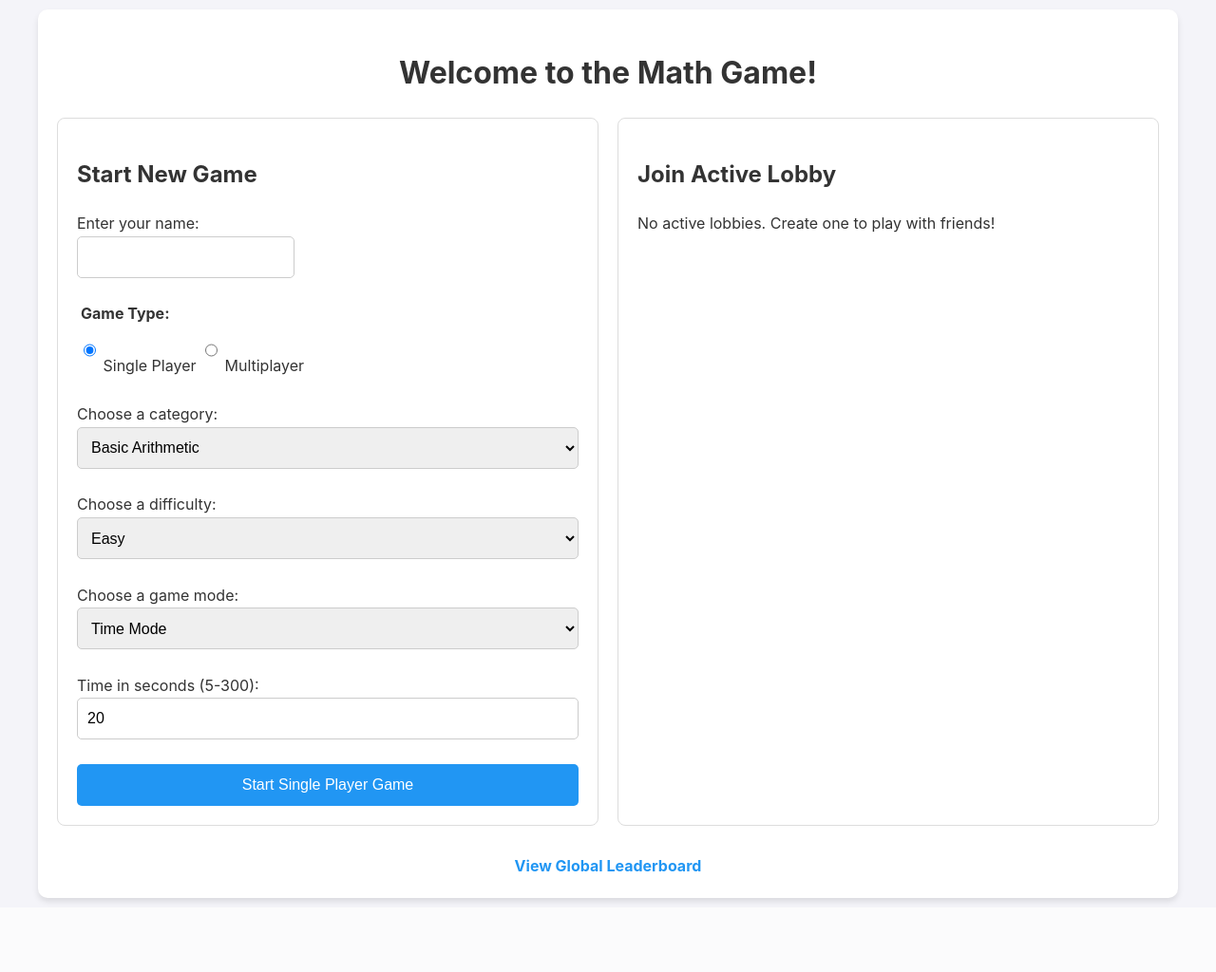
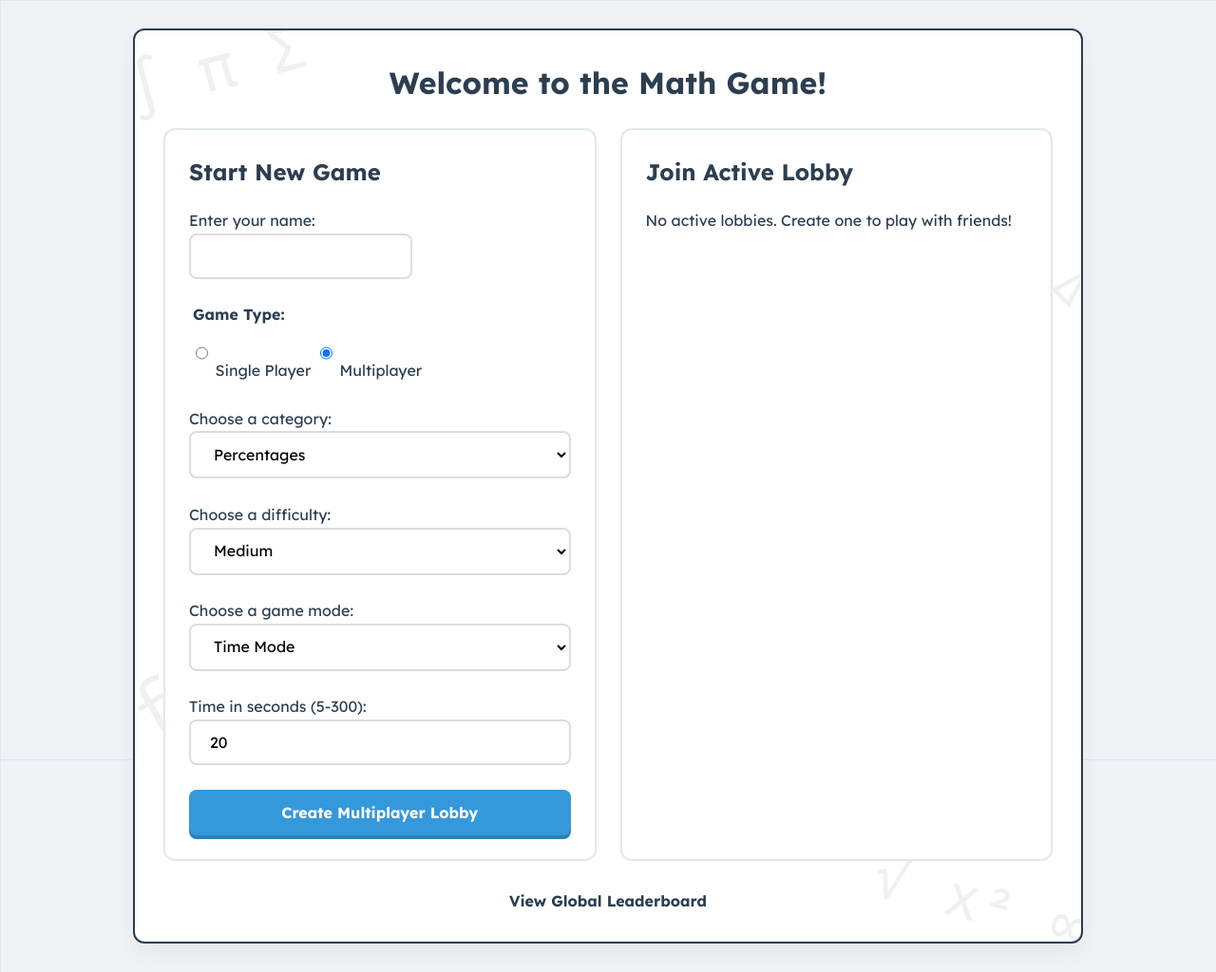
Before and after one commit to bindalmax/MathPuzzle, a Flask app: page / in a window 1280 px wide. Shown: the whole page at 95% size. Before the commit the page ends 952 px from the top, so only its background shows below. Run offline with Flask 3, Linux system fonts and the light colour scheme.

Commit message:
e: • UI/UX: Updated application defaults to Multiplayer, Percentages category, and Medium difficulty. • Bugfix: Resolved a flickering issue on the game screen by implementing conditional DOM updates for the live scoreboard. • Bugfix: Fixed a bug where some players' scores were missing from the live panel by ensuring the full player dictionary is processed and rendered on every WebSocket update. • Frontend: Synchronized the "Start Game" button text with the default multiplayer selection on page load. * UI Style improvement

```diff
--- a/app.py
+++ b/app.py
@@ -14,7 +14,7 @@ if not SECRET_KEY and os.environ.get('FLASK_ENV') == 'production':
     raise RuntimeError("SECRET_KEY must be set in production environment")
 app.secret_key = SECRET_KEY or 'dev-secret-key-change-in-production'
 
-# Database Configuration: Handle postgres:// vs postgresql:// for SQLAlchemy compatibility
+# Database Configuration
 db_url = os.environ.get('DATABASE_URL', 'sqlite:///math_game.db')
 if db_url.startswith("postgres://"):
     db_url = db_url.replace("postgres://", "postgresql://", 1)
@@ -25,8 +25,7 @@ app.config['SQLALCHEMY_TRACK_MODIFICATIONS'] = False
 # Initialize database manager
 highscore_manager = HighscoreManager(app)
 
-# Security: Restrict CORS origins (using * for dev, should be restricted in prod)
-# Compatibility: Explicitly use 'threading' for Python 3.13 + Flask-SocketIO
+# Security: Restrict CORS origins
 ALLOWED_ORIGINS = os.environ.get('ALLOWED_ORIGINS', '*')
 socketio = SocketIO(app, cors_allowed_origins=ALLOWED_ORIGINS, async_mode='threading')
 
@@ -38,7 +37,6 @@ def index():
     if request.method == 'POST':
         session['player_name'] = request.form['player_name']
 
-        # Handle joining an existing room
         join_room_id = request.form.get('join_room_id')
         if join_room_id:
             if join_room_id in rooms:
@@ -55,13 +53,13 @@ def index():
             else:
                 return render_template('index.html', error="Room not found", active_rooms={k: v for k, v in rooms.items() if not v.get('is_started')})
 
-        # Common fields
-        session['category'] = request.form['category']
-        session['difficulty'] = request.form['difficulty']
+        # Set Defaults
+        session['category'] = request.form.get('category', 'percentage')
+        session['difficulty'] = request.form.get('difficulty', 'medium')
         session['mode'] = request.form.get('mode', 'time')
         session['mode_value'] = int(request.form.get('mode_value', 20))
 
-        game_type = request.form.get('game_type', 'single')
+        game_type = request.form.get('game_type', 'multiplayer')
 
         if game_type == 'multiplayer':
             session['multiplayer'] = True
@@ -89,7 +87,6 @@ def index():
         session['multiplayer'] = False
         return redirect(url_for('game'))
 
-    # Only show rooms that haven't started
     visible_rooms = {k: v for k, v in rooms.items() if not v.get('is_started')}
     return render_template('index.html', active_rooms=visible_rooms)
 
@@ -156,6 +153,7 @@ def submit_answer():
                 if room_id in rooms and player_name in rooms[room_id]['scores']:
                     rooms[room_id]['scores'][player_name] = session['score']
                     rooms[room_id]['last_activity'] = time.time()
+                    # Ensure full room state is emitted
                     socketio.emit('score_update',
                                   {'players': rooms[room_id]['scores']},
                                   room=room_id)
@@ -191,6 +189,7 @@ def game_over():
                 rooms[room_id]['results'] = rooms[room_id]['scores'].copy()
                 rooms[room_id]['last_activity'] = time.time()
                 room_results = rooms[room_id]['results']
+                # Final broadcast of all scores
                 socketio.emit('score_update', {'players': rooms[room_id]['scores']}, room=room_id)
 
     session.pop('start_time', None)
@@ -285,6 +284,8 @@ def handle_join(data):
         if name and name not in rooms[room]['players']:
             rooms[room]['players'].append(name)
             rooms[room]['scores'][name] = 0
+        # Send full list of scores to the new joiner
+        emit('score_update', {'players': rooms[room]['scores']}, room=room)
         emit('update_players', rooms[room]['players'], room=room)
 
 @socketio.on('start_game_request')
@@ -315,15 +316,5 @@ def handle_disconnect():
             room_data['active_connections'].remove(sid)
 
 if __name__ == '__main__':
-    # SSL Configuration: Use local files if they exist, else fall back to 'adhoc'
-    cert_file = 'cert.pem'
-    key_file = 'key.pem'
-
-    if os.path.exists(cert_file) and os.path.exists(key_file):
-        ssl_ctx = (cert_file, key_file)
-        print(f"Starting server with local SSL certificate: {cert_file}")
-    else:
-        ssl_ctx = 'adhoc'
-        print("Starting server with adhoc SSL context (expect browser warnings)")
-
-    socketio.run(app, debug=True, host='0.0.0.0', port=5005, ssl_context=ssl_ctx, allow_unsafe_werkzeug=True)
+    # Using specific port 5005
+    socketio.run(app, debug=True, host='0.0.0.0', port=5005, ssl_context='adhoc', allow_unsafe_werkzeug=True)
--- a/static/css/responsive.css
+++ b/static/css/responsive.css
@@ -1,91 +1,142 @@
-/* Mobile-first Responsive Layout */
+/* Math Lover's Responsive CSS */
 
-/* Container for Home Page Setup Boxes */
+/* Grid Paper Effect for the Body */
+body {
+    background-attachment: fixed;
+}
+
+/* Chalkboard Question Style */
+.question-box {
+    background: #1e3d2b; /* Deep chalkboard green */
+    color: #fff;
+    padding: 30px;
+    border-radius: 8px;
+    margin-bottom: 25px;
+    border: 8px solid #5d4037; /* Wood frame */
+    box-shadow: inset 0 0 50px rgba(0,0,0,0.5), 0 5px 15px rgba(0,0,0,0.3);
+    position: relative;
+}
+
+.question-box p {
+    font-family: 'Fira Code', monospace;
+    font-size: 1.8rem;
+    margin: 0;
+    text-shadow: 1px 1px 2px rgba(255,255,255,0.2);
+}
+
+/* Home Page Layout */
 .home-grid {
     display: grid;
-    grid-template-columns: repeat(auto-fit, minmax(300px, 1fr));
-    gap: 20px;
+    grid-template-columns: repeat(auto-fit, minmax(320px, 1fr));
+    gap: 25px;
     margin-top: 20px;
 }
 
 .setup-box {
-    border: 1px solid #ddd;
-    padding: 20px;
-    border-radius: 8px;
+    background: #fff;
+    border: 2px solid #e1e8ed;
+    padding: 25px;
+    border-radius: 12px;
     text-align: left;
+    transition: transform 0.2s;
 }
 
-/* Room Items in discovery list */
-.room-list {
-    list-style: none;
-    padding: 0;
+.setup-box:hover {
+    transform: scale(1.01);
+    border-color: var(--accent-color);
 }
 
-.room-item {
-    background: #f9f9f9;
-    border: 1px solid #eee;
-    padding: 15px;
-    margin-bottom: 10px;
-    border-radius: 6px;
-    display: flex;
-    flex-direction: column;
-    gap: 10px;
-}
-
-/* Game Page Styles */
+/* Choice Buttons */
 .choice-container {
     display: grid;
-    grid-template-columns: repeat(auto-fit, minmax(140px, 1fr));
-    gap: 10px;
+    grid-template-columns: repeat(auto-fit, minmax(160px, 1fr));
+    gap: 15px;
     margin: 20px 0;
 }
 
 .choice-btn {
-    width: 100%;
-    min-height: 50px;
+    background: #f8f9fa;
+    color: var(--primary-color);
+    border: 2px solid var(--primary-color);
+    box-shadow: 0 4px 0 var(--primary-color);
+    font-size: 1.2rem;
 }
 
-/* Live Scores Layout */
+.choice-btn:hover {
+    background: var(--primary-color);
+    color: #fff;
+    box-shadow: 0 2px 0 var(--primary-color);
+}
+
+/* Stable Live Scores */
 .live-scores {
-    background: #eee;
-    padding: 15px;
+    background: #fff;
+    border: 2px solid var(--primary-color);
+    padding: 12px;
     border-radius: 8px;
     margin-bottom: 20px;
+    height: 130px;
+    overflow-y: auto;
 }
 
+.live-scores h3 {
+    font-size: 0.9rem;
+    text-transform: uppercase;
+    letter-spacing: 1px;
+    margin-bottom: 8px;
+    color: var(--accent-color);
+}
+
+/* Desktop Fixes */
 @media (min-width: 1024px) {
     .live-scores {
         position: fixed;
         top: 20px;
         right: 20px;
-        width: 200px;
-        margin-bottom: 0;
+        width: 220px;
+        height: auto;
+        max-height: 70vh;
+        box-shadow: 0 10px 20px rgba(0,0,0,0.1);
     }
 }
 
-/* Accessibility */
-:focus-visible {
-    outline: 3px solid var(--primary-color);
-    outline-offset: 2px;
+/* Mobile Adjustments */
+@media (max-width: 1023px) {
+    .live-scores {
+        position: sticky;
+        top: 0;
+        z-index: 100;
+        border-width: 0 0 2px 0;
+        border-radius: 0;
+        margin: -10px -15px 20px -15px;
+    }
 }
 
-/* Utilities */
+/* Table styling for math lovers */
 .table-container {
     overflow-x: auto;
-    width: 100%;
-    margin: 20px 0;
+    border-radius: 8px;
+    border: 1px solid #ddd;
 }
 
 table {
-    width: 100%;
-    border-collapse: collapse;
-    min-width: 500px; /* Forces scroll on narrow mobile */
+    min-width: 600px;
 }
 
-/* Mobile Typography */
-@media (max-width: 600px) {
-    h1 { font-size: 1.5rem; }
-    h2 { font-size: 1.25rem; }
-    body { padding: 5px; }
-    .main-container { padding: 15px; }
+th {
+    background: var(--primary-color);
+    font-family: 'Fira Code', monospace;
+    text-transform: uppercase;
+    font-size: 0.8rem;
 }
+
+/* iOS zoom fix & general input styling */
+input, select {
+    background: #fff;
+    border: 2px solid #e1e8ed;
+}
+
+input:focus, select:focus {
+    border-color: var(--accent-color);
+    outline: none;
+}
--- a/templates/base.html
+++ b/templates/base.html
@@ -5,57 +5,114 @@
     <meta name="viewport" content="width=device-width, initial-scale=1.0">
     <title>{% block title %}MathPuzzle{% endblock %}</title>
     <link rel="stylesheet" href="{{ url_for('static', filename='css/responsive.css') }}">
+    <link href="https://fonts.googleapis.com/css2?family=Fira+Code:wght@400;700&family=Lexend:wght@300;400;700&display=swap" rel="stylesheet">
     <style>
         :root {
-            --primary-color: #2196F3;
-            --secondary-color: #4CAF50;
-            --bg-color: #f4f4f9;
-            --text-color: #333;
-            --white: #ffffff;
-            --error-color: #d32f2f;
+            --primary-color: #2c3e50;
+            --accent-color: #3498db;
+            --secondary-color: #27ae60;
+            --bg-color: #f0f2f5;
+            --card-bg: #ffffff;
+            --text-color: #2c3e50;
+            --error-color: #e74c3c;
+            --chalkboard-green: #1e3d2b;
+            --paper-grid: #e1e8ed;
         }
         * { box-sizing: border-box; }
         body {
-            font-family: -apple-system, BlinkMacSystemFont, "Segoe UI", Roboto, Helvetica, Arial, sans-serif;
+            font-family: 'Lexend', sans-serif;
             line-height: 1.6;
             text-align: center;
-            background: var(--bg-color);
+            background-color: var(--bg-color);
+            background-image:
+                linear-gradient(var(--paper-grid) 1px, transparent 1px),
+                linear-gradient(90deg, var(--paper-grid) 1px, transparent 1px);
+            background-size: 20px 20px;
             color: var(--text-color);
             margin: 0;
             padding: 10px;
+            min-height: 100vh;
         }
         .main-container {
             width: 100%;
-            max-width: 1200px;
-            margin: 0 auto;
-            background: var(--white);
-            padding: 20px;
-            border-radius: 10px;
-            box-shadow: 0 4px 6px rgba(0,0,0,0.1);
+            max-width: 1000px;
+            margin: 20px auto;
+            background: var(--card-bg);
+            padding: 30px;
+            border-radius: 12px;
+            box-shadow: 0 10px 25px rgba(0,0,0,0.05);
+            border: 2px solid var(--primary-color);
+            position: relative;
+            overflow: hidden;
         }
+        /* Decorative Math Symbols */
+        .math-decor {
+            position: absolute;
+            font-size: 4rem;
+            color: rgba(44, 62, 80, 0.08); /* Increased opacity from 0.03 to 0.08 */
+            pointer-events: none;
+            z-index: 0;
+            font-family: 'Fira Code', monospace;
+            white-space: nowrap;
+        }
+        .decor-1 { top: -10px; left: -10px; transform: rotate(-15deg); }
+        .decor-2 { bottom: -10px; right: -10px; transform: rotate(15deg); }
+        .decor-3 { top: 20%; right: -20px; transform: rotate(45deg); font-size: 3rem; }
+        .decor-4 { bottom: 30%; left: -30px; transform: rotate(-30deg); font-size: 5rem; }
+        .decor-5 { top: 50%; right: 10%; transform: rotate(10deg); font-size: 2.5rem; opacity: 0.05; }
+
+        h1, h2, h3 {
+            color: var(--primary-color);
+            font-weight: 700;
+            margin-top: 0;
+        }
+
         button, input, select {
-            min-height: 44px;
-            font-size: 16px; /* Prevents iOS zoom */
-            padding: 10px;
-            border-radius: 5px;
-            border: 1px solid #ccc;
+            min-height: 48px;
+            font-size: 16px;
+            padding: 12px 20px;
+            border-radius: 8px;
+            border: 2px solid #ddd;
+            font-family: inherit;
+            transition: all 0.2s ease;
         }
+
         button {
             cursor: pointer;
-            background: var(--primary-color);
+            background: var(--accent-color);
             color: white;
             border: none;
-            transition: background 0.3s;
+            font-weight: 700;
+            box-shadow: 0 4px 0 #2980b9;
         }
-        button:hover { background: #1976D2; }
-        .error { color: var(--error-color); }
+        button:hover {
+            background: #2980b9;
+            transform: translateY(2px);
+            box-shadow: 0 2px 0 #2980b9;
+        }
+        button:active {
+            transform: translateY(4px);
+            box-shadow: none;
+        }
+
+        .error { color: var(--error-color); font-weight: bold; }
+
         {% block extra_style %}{% endblock %}
     </style>
     {% block scripts %}{% endblock %}
 </head>
 <body>
     <div class="main-container">
-        {% block content %}{% endblock %}
+        <!-- Increased quantity of math decorations -->
+        <div class="math-decor decor-1">∫ π Σ</div>
+        <div class="math-decor decor-2">√ x² ∞</div>
+        <div class="math-decor decor-3">λ φ Δ</div>
+        <div class="math-decor decor-4">f(x) sin θ</div>
+        <div class="math-decor decor-5">e = mc²</div>
+
+        <div style="position:relative; z-index: 1;">
+            {% block content %}{% endblock %}
+        </div>
     </div>
 </body>
 </html>
--- a/templates/index.html
+++ b/templates/index.html
@@ -21,9 +21,10 @@
                 <br>
                 <fieldset style="border:none; padding:0;">
                     <legend style="font-weight:bold;">Game Type:</legend>
-                    <input type="radio" id="single" name="game_type" value="single" checked onchange="toggleGameType()">
+                    <input type="radio" id="single" name="game_type" value="single" onchange="toggleGameType()">
                     <label for="single">Single Player</label>
-                    <input type="radio" id="multiplayer" name="game_type" value="multiplayer" onchange="toggleGameType()">
+                    <!-- Multiplayer is now default -->
+                    <input type="radio" id="multiplayer" name="game_type" value="multiplayer" checked onchange="toggleGameType()">
                     <label for="multiplayer">Multiplayer</label>
                 </fieldset>
                 <br>
@@ -33,7 +34,8 @@
                     <select id="category" name="category" style="width:100%;">
                         <option value="basic">Basic Arithmetic</option>
                         <option value="decimal">Decimals and Fractions</option>
-                        <option value="percentage">Percentages</option>
+                        <!-- Percentage is now default -->
+                        <option value="percentage" selected>Percentages</option>
                         <option value="profit">Profit and Loss</option>
                         <option value="algebra">Algebra</option>
                     </select><br><br>
@@ -41,7 +43,8 @@
                     <label for="difficulty">Choose a difficulty:</label><br>
                     <select id="difficulty" name="difficulty" style="width:100%;">
                         <option value="easy">Easy</option>
-                        <option value="medium">Medium</option>
+                        <!-- Medium is now default -->
+                        <option value="medium" selected>Medium</option>
                         <option value="hard">Hard</option>
                     </select><br><br>
 
@@ -55,7 +58,8 @@
                     <input type="number" id="mode_value" name="mode_value" min="5" max="300" value="20" required style="width:100%;">
                 </div>
                 <br>
-                <button type="submit" id="start_btn" style="width:100%;">Start Single Player Game</button>
+                <!-- Updated button text to match default multiplayer -->
+                <button type="submit" id="start_btn" style="width:100%;">Create Multiplayer Lobby</button>
             </form>
         </section>
 
@@ -112,5 +116,11 @@
             const btn = document.getElementById('start_btn');
             btn.textContent = isMultiplayer ? "Create Multiplayer Lobby" : "Start Single Player Game";
         }
+
+        // Ensure UI state matches defaults on page load
+        window.onload = function() {
+            toggleGameType();
+            updateModeLabel();
+        };
     </script>
 {% endblock %}
```
Also changed, not shown: templates/game.html (+52 -40 lines), tests/e2e/test_ui_automation.py (+32 -19 lines), tests/integration/test_app.py (+30 -25 lines).
